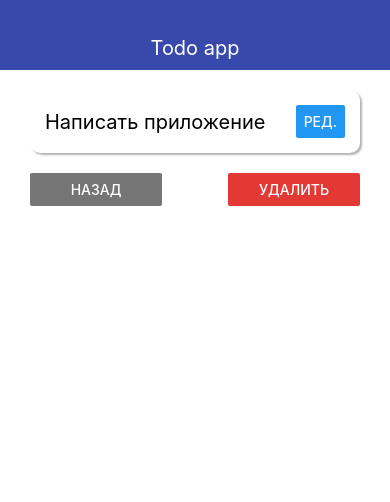
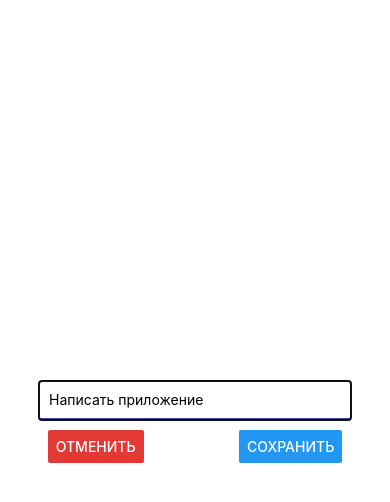
Before and after one commit to monsGT-R/todo-list-react-native-typescript, a React Native app: screen / in a window 390 px wide. Both pictures are taken after a click on the button "РЕД.". Shown: the top 502 px of the page. Built offline with nearby package versions, Linux system fonts and the light colour scheme.

Commit message:
add edit modal

```diff
--- a/App.tsx
+++ b/App.tsx
@@ -43,6 +43,17 @@
     );
   };
 
+  const updateTodo = (id, title) => {
+    setTodos(old =>
+      old.map(todo => {
+        if (todo.id === id) {
+          todo.title = title;
+        }
+        return todo;
+      })
+    );
+  };
+
   let content = (
     <MainScreen
       todos={todos}
@@ -59,6 +70,7 @@
         onRemove={removeTodo}
         goBack={() => setTodoId(null)}
         todo={todo}
+        onSave={updateTodo}
       />
     );
   }
--- /dev/null
+++ b/src/components/EditModal.tsx
@@ -0,0 +1,71 @@
+import {
+  Alert,
+  Button,
+  Modal,
+  StyleSheet,
+  TextInput,
+  View
+} from "react-native";
+import React, { useState } from "react";
+import { THEME } from "../theme";
+
+export const EditModal = ({ visible, onCancel, value, onSave }) => {
+  const [title, setTitle] = useState(value);
+
+  const saveHandler = () => {
+    if (title.trim().length < 3) {
+      Alert.alert(
+        `Ошибка`,
+        `Минимальная длинна названия 3 символа. сейчас ${
+          title.trim().length
+        } символов`
+      );
+    } else {
+      onSave(title);
+    }
+  };
+
+  return (
+    <Modal visible={visible} animationType="slide" transparent={false}>
+      <View style={styles.wrap}>
+        <TextInput
+          value={title}
+          onChangeText={setTitle}
+          style={styles.input}
+          placeholder="Введите название"
+          autoCapitalize="none"
+          autoCorrect={false}
+          maxLength={64}
+        />
+        <View style={styles.buttons}>
+          <Button
+            title="Отменить"
+            onPress={onCancel}
+            color={THEME.DANGER_COLOR}
+          />
+          <Button title="Сохранить" onPress={saveHandler} />
+        </View>
+      </View>
+    </Modal>
+  );
+};
+
+const styles = StyleSheet.create({
+  wrap: {
+    flex: 1,
+    justifyContent: "center",
+    alignItems: "center"
+  },
+  input: {
+    padding: 10,
+    borderBottomColor: THEME.MAIN_COLOR,
+    borderBottomWidth: 2,
+    width: "80%"
+  },
+  buttons: {
+    width: "100%",
+    marginTop: 10,
+    flexDirection: "row",
+    justifyContent: "space-around"
+  }
+});
--- a/src/screens/TodoScreen.tsx
+++ b/src/screens/TodoScreen.tsx
@@ -1,14 +1,28 @@
-import React from "react";
+import React, { useState } from "react";
 import { View, Text, Button, StyleSheet } from "react-native";
 import { THEME } from "../theme";
 import { AppCard } from "../components/ui/AppCard";
+import { EditModal } from "../components/EditModal";
 
-export const TodoScreen = ({ onRemove, goBack, todo }) => {
+export const TodoScreen = ({ onRemove, goBack, todo, onSave }) => {
+  const [modal, setModal] = useState(false);
+
+  const saveHandler = title => {
+    onSave(todo.id, title);
+    setModal(false);
+  };
+
   return (
     <View>
+      <EditModal
+        visible={modal}
+        value={todo.title}
+        onSave={saveHandler}
+        onCancel={() => setModal(false)}
+      />
       <AppCard style={styles.card}>
         <Text style={styles.title}>{todo.title}</Text>
-        <Button title="Ред." onPress={console.log} />
+        <Button title="Ред." onPress={() => setModal(true)} />
       </AppCard>
 
       <View style={styles.buttons}>
```
